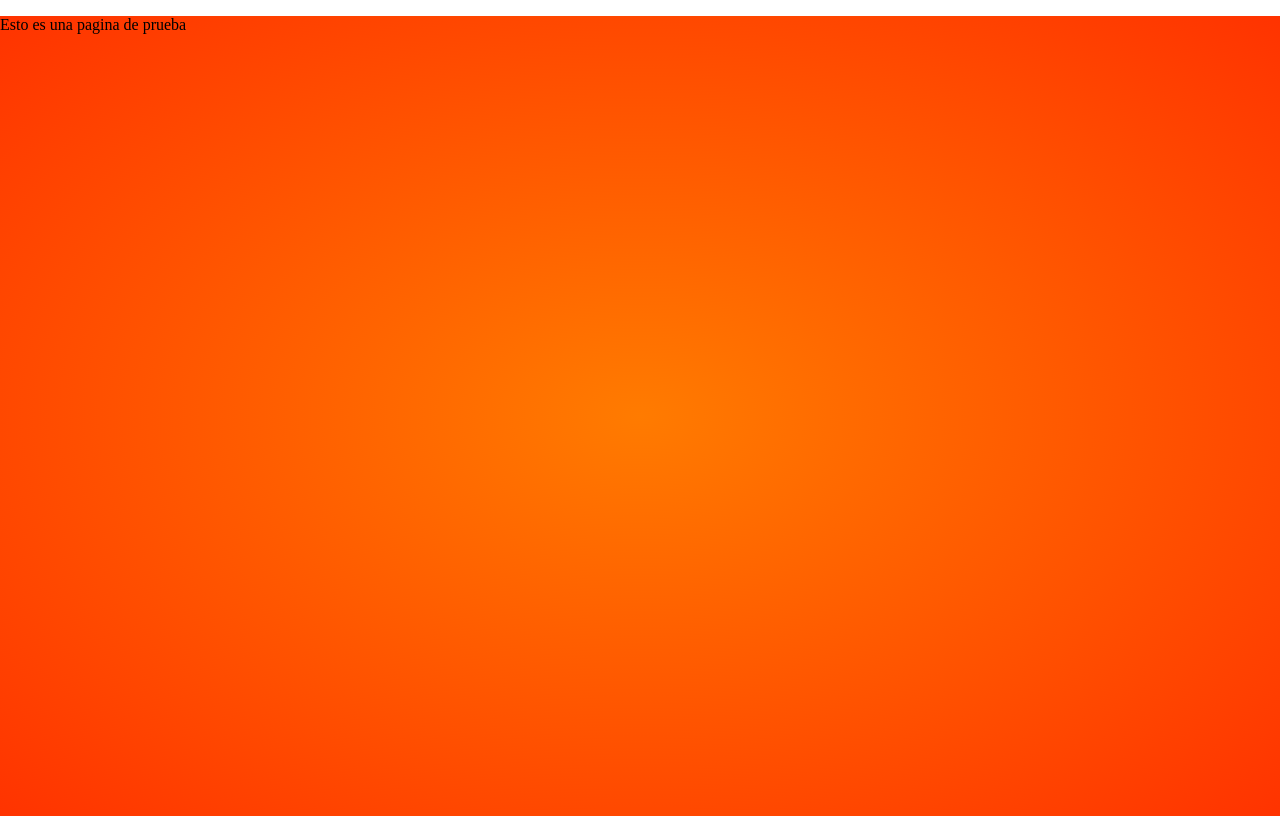
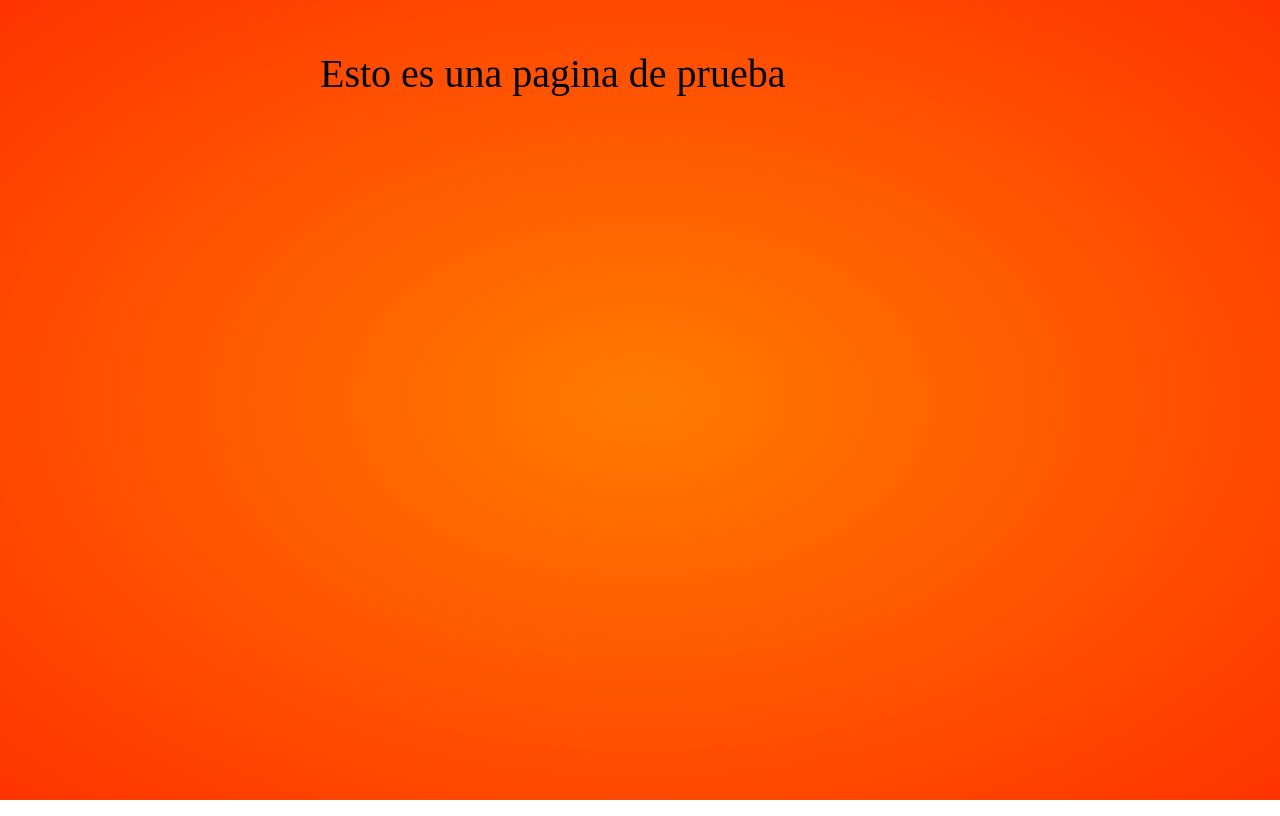
Before and after one commit to Balsero300/Practica-GitHub, a plain HTML site: page Pag2/Pag2.html in a window 1280 px wide. Drawn offline with Linux system fonts and the light colour scheme.

Commit message:
Modifico texto

```diff
--- a/Pag2/CSS/funcion.css
+++ b/Pag2/CSS/funcion.css
@@ -8,3 +8,10 @@ body{
     height: 100vh;
     background: radial-gradient(rgb(255, 123, 0),rgb(255, 51, 0));
 }
+p{
+    position: absolute;
+    text-align:center ;
+    margin-top: 50px;
+    margin-left: 25%;
+    font-size: 40px;
+}
```
